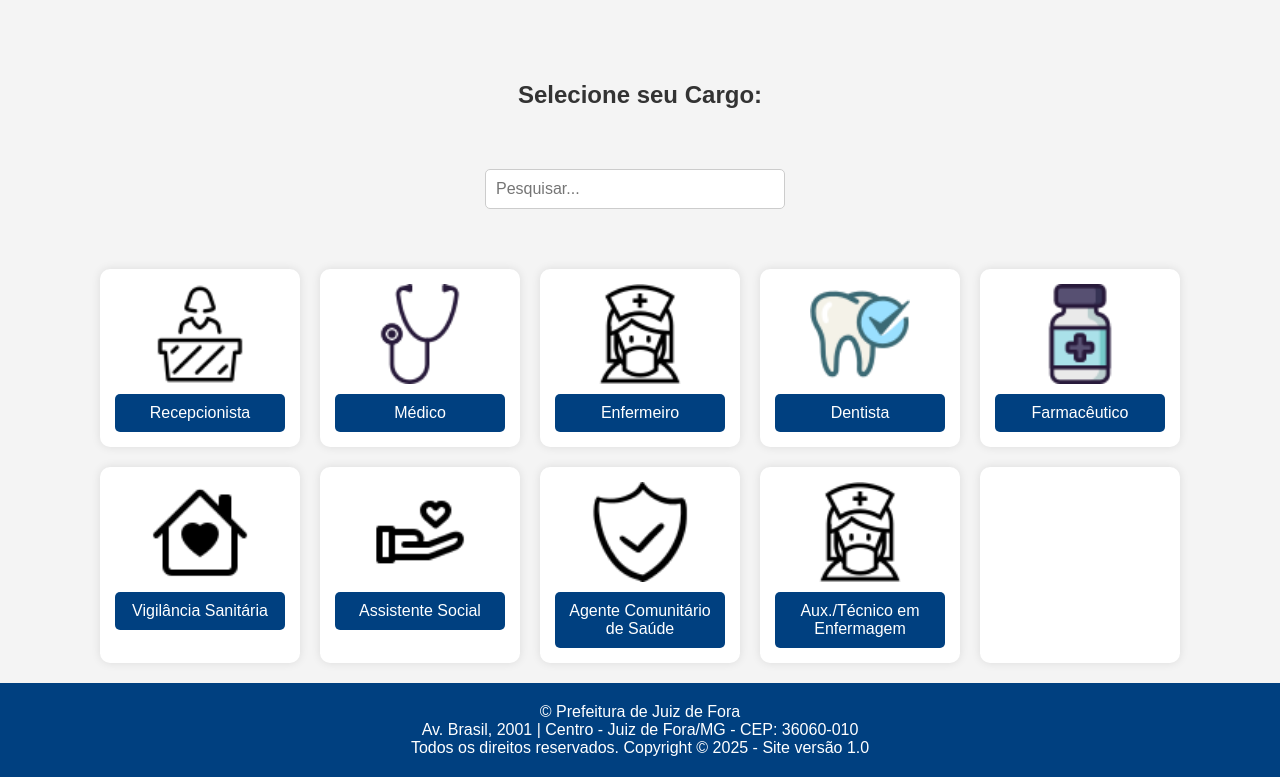
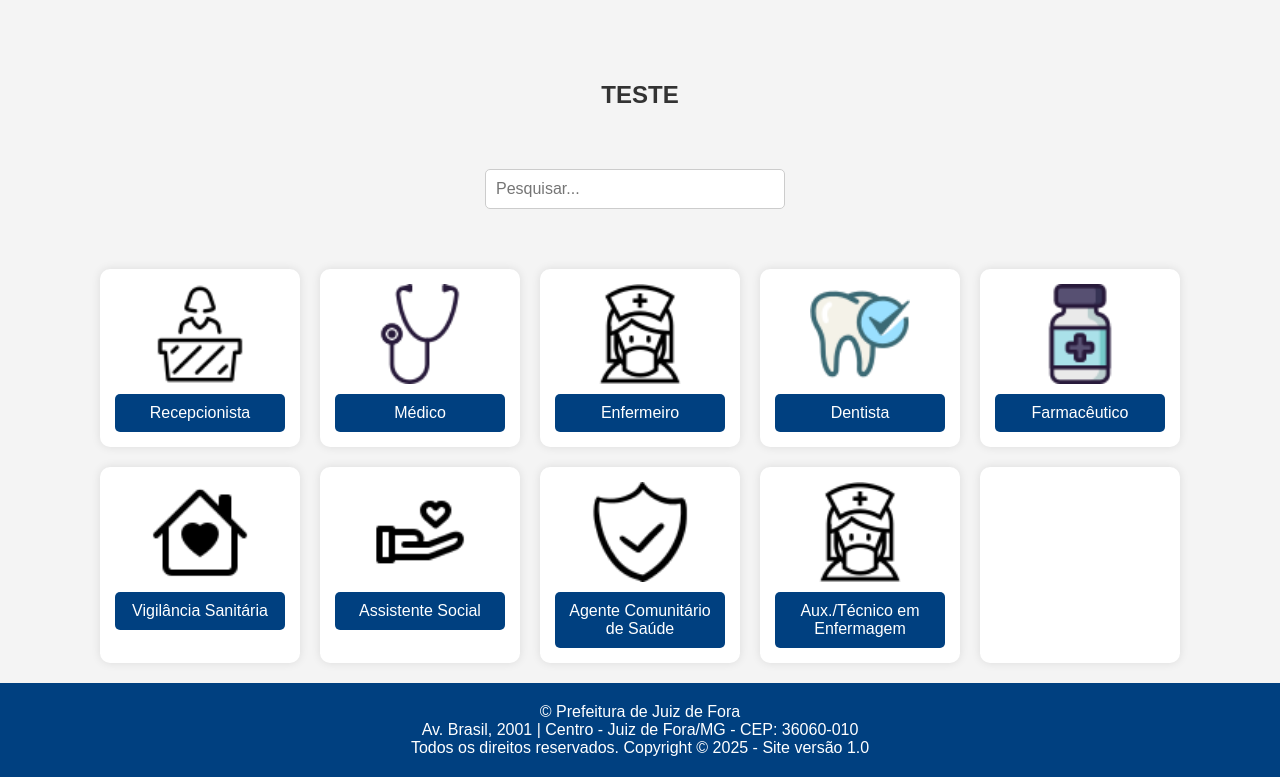
Before and after one commit to lidiane555/TutorialPronto, a plain HTML site: page homePronto.html in a window 1280 px wide. Shown: the part 109-886 px from the top of the page. Drawn offline with Linux system fonts and the light colour scheme.

Commit message:
feat: teste

```diff
--- a/homePronto.html
+++ b/homePronto.html
@@ -10,7 +10,7 @@
 <body>
     <header id="header-container"></header>
     <main>
-        <h2>Selecione seu Cargo:</h2>
+        <h2>TESTE</h2>
         <div class="barra-pesquisa-container"></div>
         <div class="cargos-container">
             <div class="cargo">
```
